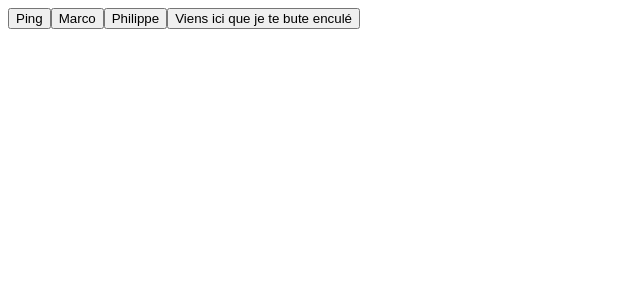
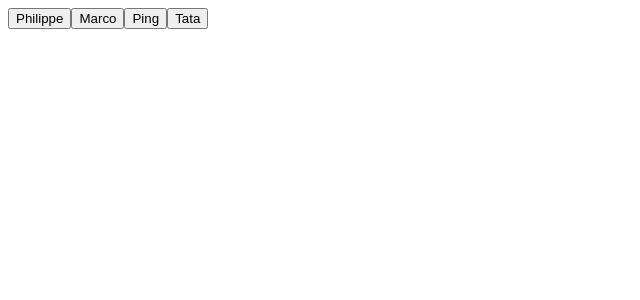
Before and after one commit to AlexDvsSemifir/m2i-fullstack-demo--angular, an Angular app: page / in a window 1280 px wide. Shown: the top 300 px of the page, without its empty margins (0-640 px from the left). Built offline with nearby package versions, Linux system fonts and the light colour scheme.

Commit message:
ajout @input avec property binding :sparkles:

```diff
--- a/src/app/app.component.html
+++ b/src/app/app.component.html
@@ -7,7 +7,9 @@
 <!-- <app-liste-filtree></app-liste-filtree> -->
 <!-- <app-show-date></app-show-date> -->
 
-<app-generic-alert-button buttonTitle="Ping" alertMessage="Pong"></app-generic-alert-button>
+<!-- <app-generic-alert-button buttonTitle="Ping" alertMessage="Pong"></app-generic-alert-button>
 <app-generic-alert-button buttonTitle="Marco" alertMessage="Polo"></app-generic-alert-button>
 <app-generic-alert-button buttonTitle="Philippe" alertMessage="Je sais ou tu te caches"></app-generic-alert-button>
-<app-generic-alert-button buttonTitle="Viens ici que je te bute enculé" alertMessage="Ta gueule"></app-generic-alert-button>
+<app-generic-alert-button buttonTitle="Viens ici que je te bute enculé" alertMessage="Ta gueule"></app-generic-alert-button> -->
+
+<app-button-menu></app-button-menu>
--- a/src/app/app.module.ts
+++ b/src/app/app.module.ts
@@ -13,6 +13,7 @@ import { MagieComponent } from './magie/magie.component';
 import { ListeFiltreeComponent } from './liste-filtree/liste-filtree.component';
 import { ShowDateComponent } from './show-date/show-date.component';
 import { GenericAlertButtonComponent } from './generic-alert-button/generic-alert-button.component';
+import { ButtonMenuComponent } from './button-menu/button-menu.component';
 
 @NgModule({
   declarations: [
@@ -25,7 +26,8 @@ import { GenericAlertButtonComponent } from './generic-alert-button/generic-aler
     MagieComponent,
     ListeFiltreeComponent,
     ShowDateComponent,
-    GenericAlertButtonComponent
+    GenericAlertButtonComponent,
+    ButtonMenuComponent
   ],
   imports: [
     BrowserModule,
--- /dev/null
+++ b/src/app/button-menu/button-menu.component.html
@@ -0,0 +1,3 @@
+<span *ngFor="let button of buttons">
+  <app-generic-alert-button [buttonTitle]="button.buttonTitle" [alertMessage]="button.alertMessage"></app-generic-alert-button>
+</span>
--- /dev/null
+++ b/src/app/button-menu/button-menu.component.ts
@@ -0,0 +1,34 @@
+import { Component, OnInit } from '@angular/core';
+
+@Component({
+  selector: 'app-button-menu',
+  templateUrl: './button-menu.component.html',
+  styleUrls: ['./button-menu.component.scss']
+})
+export class ButtonMenuComponent implements OnInit {
+
+  buttons: any[] = [
+    {
+      buttonTitle: 'Philippe',
+      alertMessage: 'Je sais ou tu te caches'
+    },
+    {
+      buttonTitle: 'Marco',
+      alertMessage: 'Polo'
+    },
+    {
+      buttonTitle: 'Ping',
+      alertMessage: 'Pong'
+    },
+    {
+      buttonTitle: 'Tata',
+      alertMessage: 'Toto'
+    }
+  ]
+
+  constructor() { }
+
+  ngOnInit(): void {
+  }
+
+}
--- a/src/app/generic-alert-button/generic-alert-button.component.html
+++ b/src/app/generic-alert-button/generic-alert-button.component.html
@@ -1 +1 @@
-<button (click)="onClick()">{{buttonTitle}}</button>
+<button (click)="onClick()">{{ buttonTitle }}</button>
```
Also changed, not shown: src/app/button-menu/button-menu.component.scss (added), 1 other file (tests, documents, lock files or other folders).
